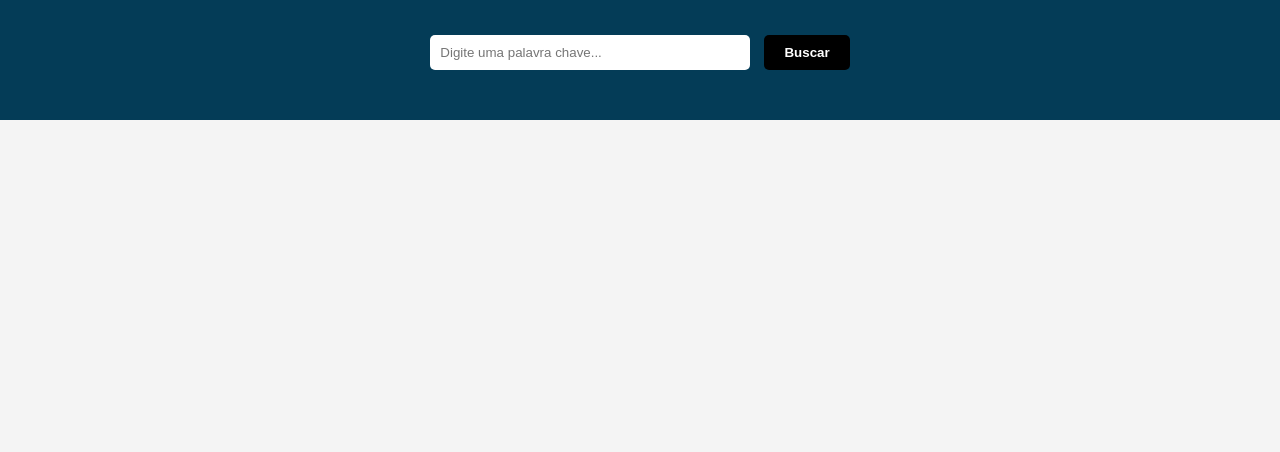
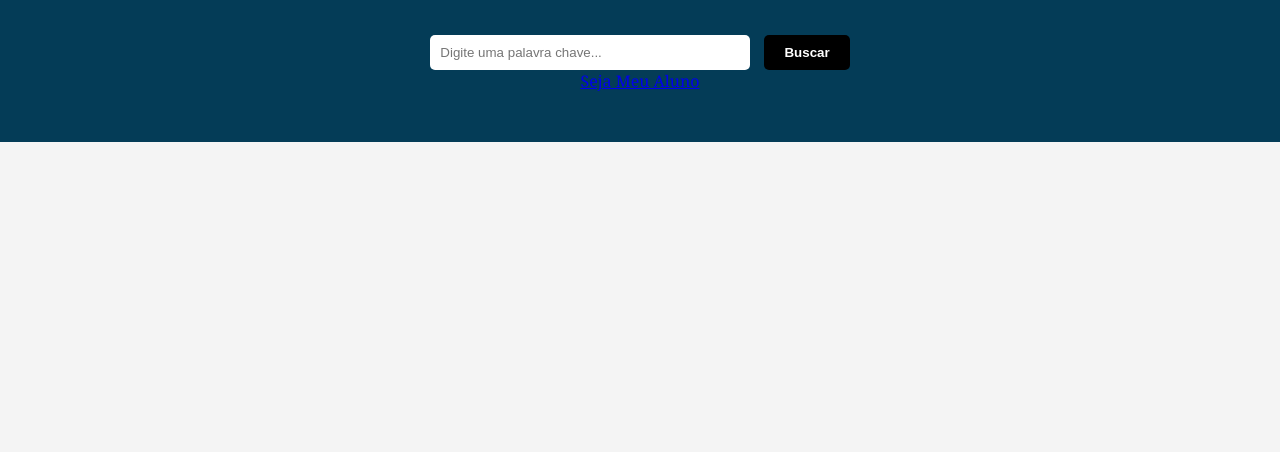
Before and after one commit to RodrigoPetronis/PesquisaConteudo-RaphaelBrandao, a plain HTML site: page index.html in a window 1280 px wide. Shown: the part 249-701 px from the top of the page. Drawn offline with nearby package versions, Linux system fonts and the light colour scheme; no server answers; files whose address does not match are found by name.

Commit message:
Update Link MFit index.html

```diff
--- a/index.html
+++ b/index.html
@@ -26,6 +26,7 @@
             <input type="text" class="search-bar" placeholder="Digite uma palavra chave..." id="keyword-input">
             <button type="submit" class="search-button" id="search-button">Buscar</button>
         </form>
+        <a class="LinkOnline" target="_blank" href="https://pages.mfitpersonal.com.br/index?acao=page&tipo=1&page=6250&isCheckout=false">Seja Meu Aluno</a>
     </header>
 
     <main>
```
